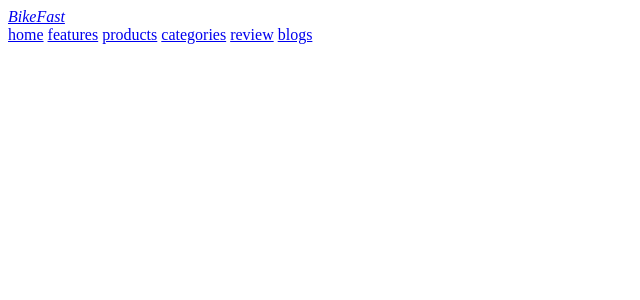
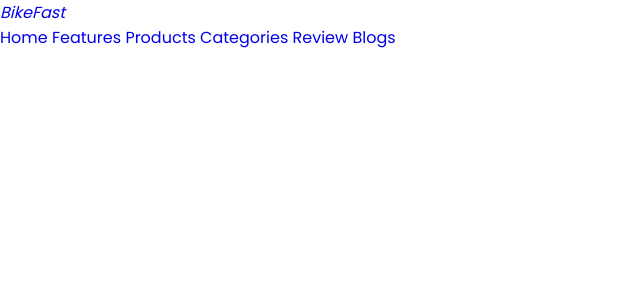
Before and after one commit to Kartleth/Examen1CotaProyecto, a Flask app: page / in a window 1280 px wide. Shown: the top 300 px of the page, without its empty margins (0-640 px from the left). Run offline with Flask 2, Linux system fonts and the light colour scheme; some libraries are stand-ins or nearby versions.

Commit message:
cambios en style.css

```diff
--- a/static/css/style.css
+++ b/static/css/style.css
@@ -1 +1,11 @@
 @import url('https://fonts.googleapis.com/css2?family=Poppins:wght@300;400;500;600&family=Roboto:ital,wght@0,400;0,900;1,700&display=swap');
+
+*{
+    font-family: 'Poppins', sans-serif;
+    margin: 0; padding: 0;
+    box-sizing: border-box;
+    outline: none; border: none;
+    text-decoration: none;
+    text-transform: capitalize;
+    transition: all .2s linear;
+}
```
